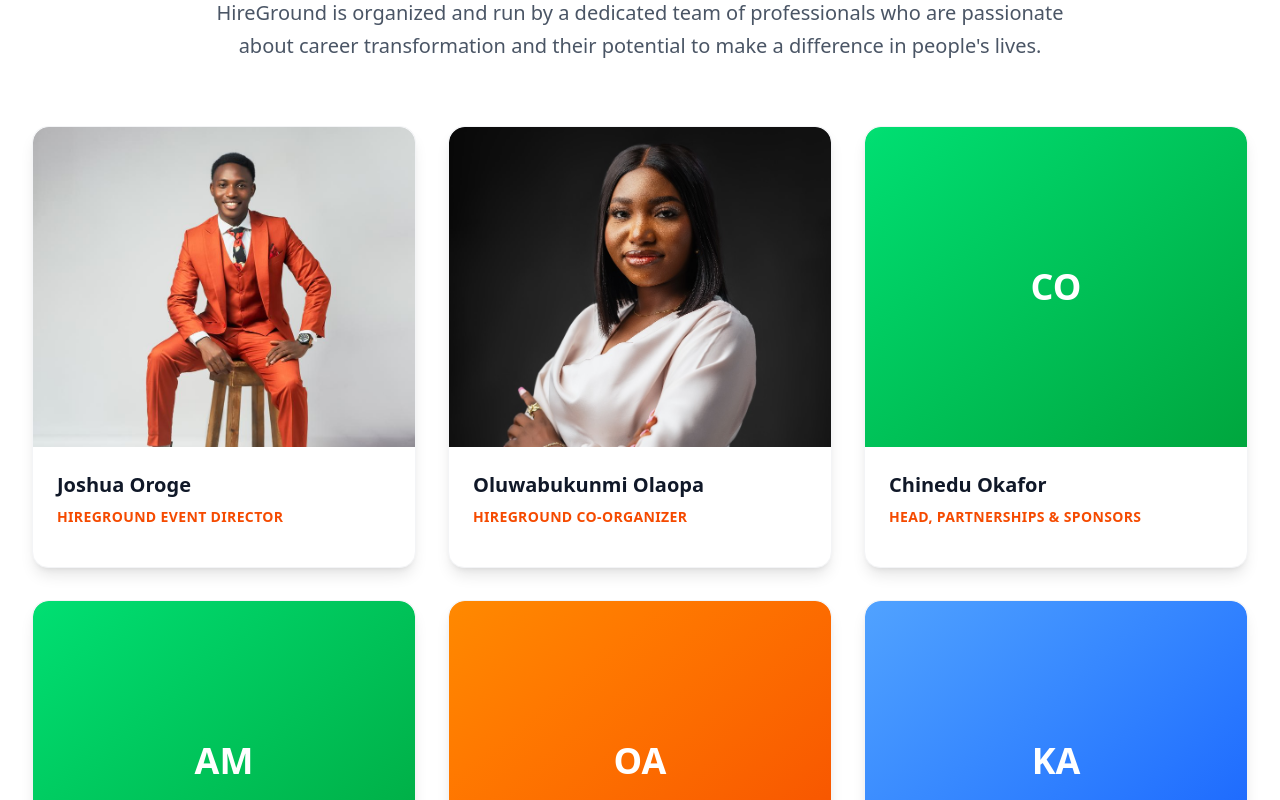
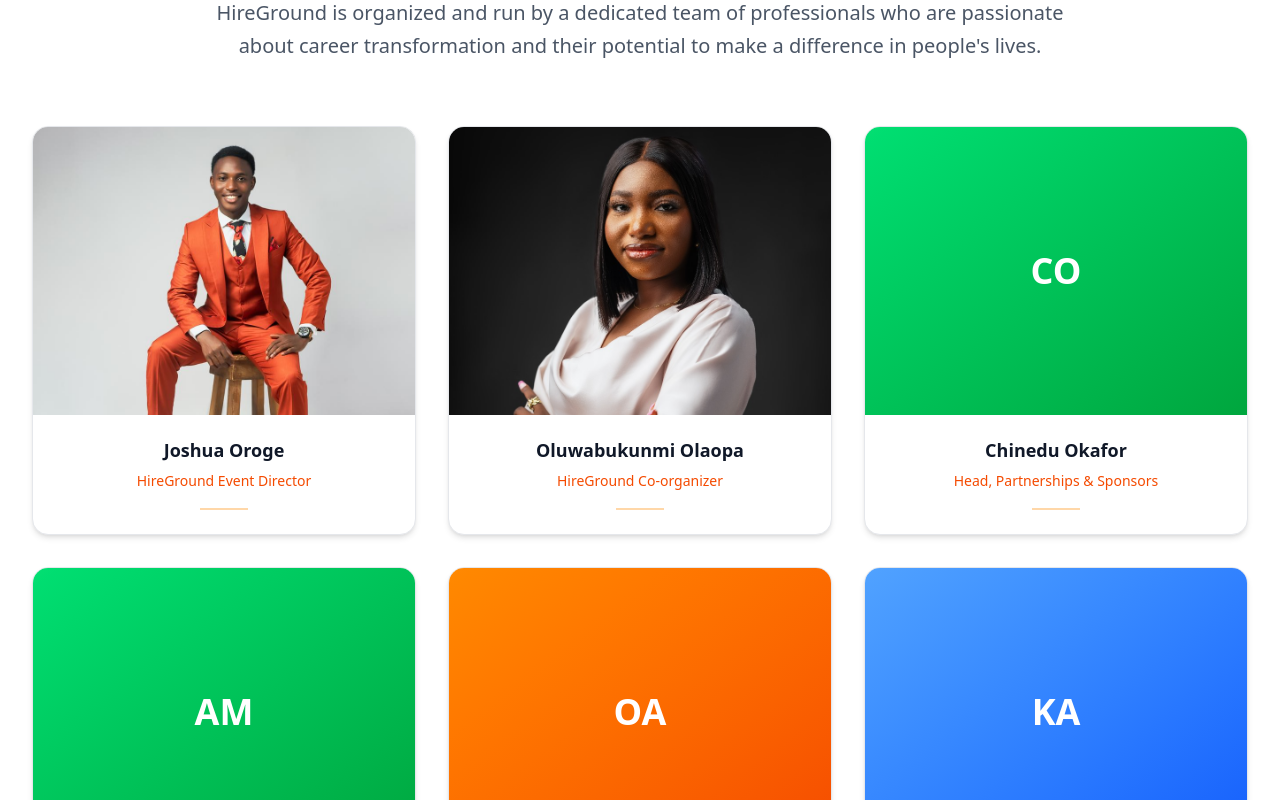
Before and after one commit to Phemmy-Dev/hireground-by-tlt, a React (Vite) app: page /about in a window 1280 px wide. Shown: the part 6600-7400 px from the top of the page. Built offline with nearby package versions, Linux system fonts and the light colour scheme.

Commit message:
Fix: Correct case sensitivity for Joshua image import path

```diff
--- a/src/components/OrganizingTeam.jsx
+++ b/src/components/OrganizingTeam.jsx
@@ -1,7 +1,7 @@
 import React from 'react'
 import { motion } from 'framer-motion'
 import { FiLinkedin, FiTwitter, FiMail, FiPhone } from 'react-icons/fi'
-import JoshuaImage from '../assets/images/organisingteam/joshua.jpg'
+import JoshuaImage from '../assets/images/organisingteam/Joshua.jpg'
 import BukunmiImage from '../assets/images/organisingteam/Oluwabukunmi.jpg'
 
 const OrganizingTeam = () => {
@@ -153,64 +153,63 @@
                 viewport={{ once: true }}
                 className="group"
               >
-                <div className="bg-white rounded-2xl shadow-lg hover:shadow-xl transition-all duration-300 overflow-hidden border border-gray-100 hover:-translate-y-2">
+                <div className="bg-white rounded-2xl shadow-md hover:shadow-xl transition-all duration-300 overflow-hidden border border-gray-200 hover:border-orange-200 hover:-translate-y-1">
 
                   {/* Smart Image Container */}
-                  <div className="relative h-80 overflow-hidden bg-gray-100 rounded-t-2xl">
+                  <div className="relative h-72 overflow-hidden bg-gray-50">
                     <TeamMemberImage
                       src={member.image}
                       alt={member.name}
                       name={member.name}
                     />
 
-                    {/* Social Overlay */}
-                    <div className="absolute inset-0 bg-black/60 opacity-0 group-hover:opacity-100 transition-all duration-300 flex items-center justify-center">
-                      <div className="flex gap-4">
+                    {/* Professional Social Overlay */}
+                    <div className="absolute inset-0 bg-gradient-to-t from-black/70 via-transparent to-transparent opacity-0 group-hover:opacity-100 transition-all duration-300">
+                      <div className="absolute bottom-4 left-4 right-4 flex justify-center gap-3">
                         <motion.a
                           href={member.linkedin}
                           target="_blank"
                           rel="noopener noreferrer"
-                          whileHover={{ scale: 1.2 }}
+                          whileHover={{ scale: 1.1, y: -2 }}
                           whileTap={{ scale: 0.9 }}
-                          className="w-10 h-10 bg-white/20 backdrop-blur-sm rounded-full flex items-center justify-center text-white hover:bg-blue-600 transition-all duration-300"
+                          className="w-9 h-9 bg-white/90 backdrop-blur-sm rounded-lg flex items-center justify-center text-blue-600 hover:bg-blue-600 hover:text-white transition-all duration-300 shadow-lg"
                         >
-                          <FiLinkedin className="w-5 h-5" />
+                          <FiLinkedin className="w-4 h-4" />
                         </motion.a>
                         <motion.a
                           href={member.twitter}
                           target="_blank"
                           rel="noopener noreferrer"
-                          whileHover={{ scale: 1.2 }}
+                          whileHover={{ scale: 1.1, y: -2 }}
                           whileTap={{ scale: 0.9 }}
-                          className="w-10 h-10 bg-white/20 backdrop-blur-sm rounded-full flex items-center justify-center text-white hover:bg-blue-400 transition-all duration-300"
+                          className="w-9 h-9 bg-white/90 backdrop-blur-sm rounded-lg flex items-center justify-center text-blue-400 hover:bg-blue-400 hover:text-white transition-all duration-300 shadow-lg"
                         >
-                          <FiTwitter className="w-5 h-5" />
+                          <FiTwitter className="w-4 h-4" />
                         </motion.a>
                         <motion.a
                           href={`mailto:${member.email}`}
-                          whileHover={{ scale: 1.2 }}
+                          whileHover={{ scale: 1.1, y: -2 }}
                           whileTap={{ scale: 0.9 }}
-                          className="w-10 h-10 bg-white/20 backdrop-blur-sm rounded-full flex items-center justify-center text-white hover:bg-orange-600 transition-all duration-300"
+                          className="w-9 h-9 bg-white/90 backdrop-blur-sm rounded-lg flex items-center justify-center text-orange-600 hover:bg-orange-600 hover:text-white transition-all duration-300 shadow-lg"
                         >
-                          <FiMail className="w-5 h-5" />
+                          <FiMail className="w-4 h-4" />
                         </motion.a>
                       </div>
                     </div>
                   </div>
 
-                  {/* Content */}
-                  <div className="p-6">
-                    <h3 className="text-xl font-bold text-gray-900 mb-2">
+                  {/* Enhanced Content */}
+                  <div className="p-6 text-center">
+                    <h3 className="text-lg font-bold text-gray-900 mb-2 leading-tight">
                       {member.name}
                     </h3>
 
-                    <div className="text-orange-600 font-semibold text-sm mb-4 uppercase tracking-wide">
+                    <div className="text-orange-600 font-medium text-sm leading-relaxed">
                       {member.role}
                     </div>
 
-                    <p className="text-gray-600 text-sm leading-relaxed">
-                      {member.bio}
-                    </p>
+                    {/* Professional Divider */}
+                    <div className="w-12 h-0.5 bg-orange-200 mx-auto mt-4"></div>
                   </div>
                 </div>
               </motion.div>
```
